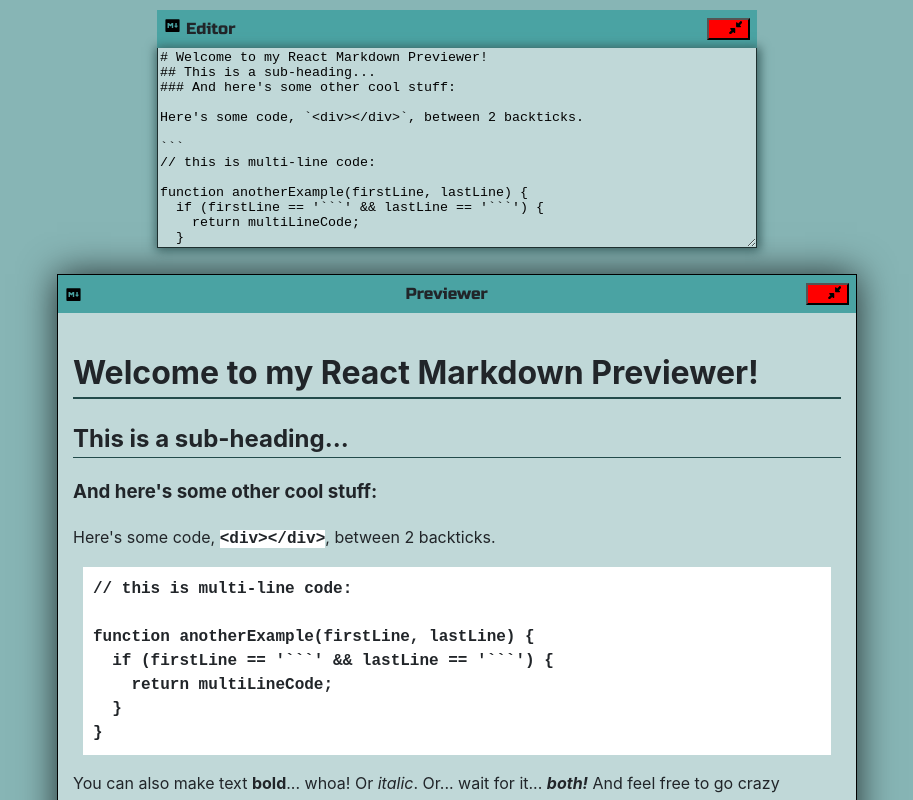
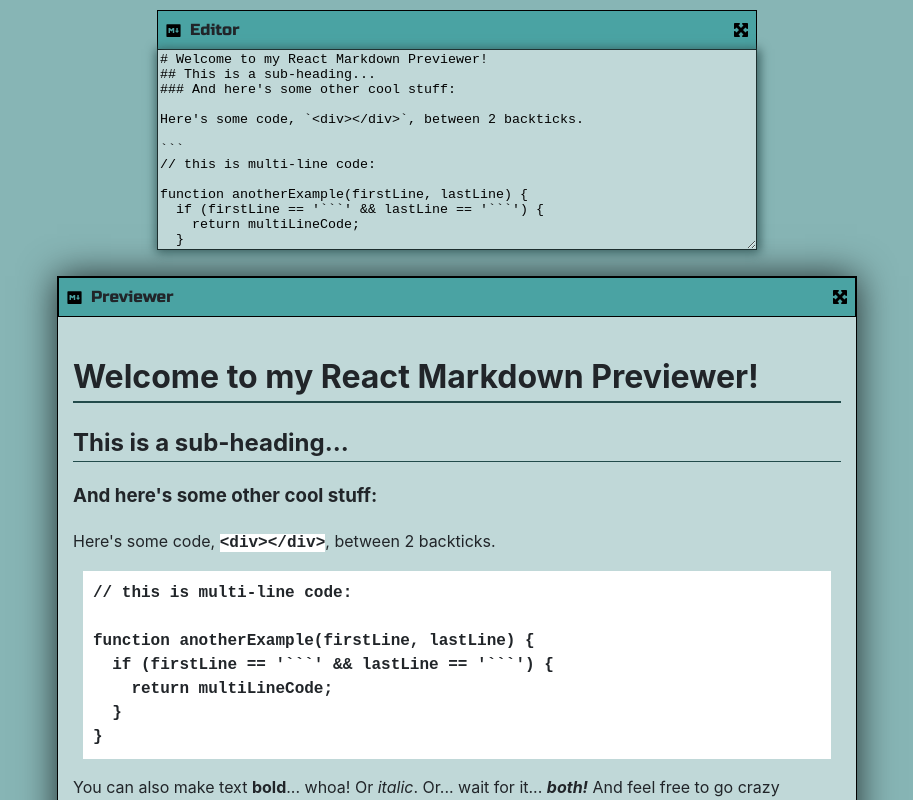
Before and after one commit to EduardoWebSolutions/markdown-previewer, a React (Vite) app: page / in a window 1280 px wide. Shown: the top 800 px of the page, without its empty margins (183-1096 px from the left). Built offline with nearby package versions, Linux system fonts and the light colour scheme.

Commit message:
refact: Logic seperate into different components

```diff
--- a/src/App.tsx
+++ b/src/App.tsx
@@ -1,10 +1,7 @@
-import React, { useState } from "react";
-import ReactMarkdown from "react-markdown";
-import remarkGfm from "remark-gfm";
 import GlobalStyle from "./global.ts";
-import MarkdownLogo from "./assets/MarkdownLogo.tsx";
-import MaximizeLogo from "./assets/MaximizeLogo.tsx";
-import MinimizeLogo from "./assets/MinimizeLogo.tsx";
+import Editor from "./Components/Editor.tsx";
+import { useState } from "react";
+import Previewer from "./Components/Previewer.tsx";
 
 function App() {
   const [text, setText] =
@@ -40,9 +37,9 @@
 And here. | Okay. | I think we get it.
 
 - And of course there are lists.
-  - Some are bulleted.
-     - With different indentation levels.
-        - That look like this.
+- Some are bulleted.
+- With different indentation levels.
+- That look like this.
 
 
 1. And there are numbered lists too.
@@ -51,61 +48,15 @@
 
 ![Markdown Logo](https://upload.wikimedia.org/wikipedia/commons/thumb/4/48/Markdown-mark.svg/1200px-Markdown-mark.svg.png)`);
 
-  const [active, setActive] = useState<boolean>(false);
-
   const handleChange = (e: React.ChangeEvent<HTMLTextAreaElement>) => {
     setText(e.target.value);
-  };
-
-  const handleActive = () => {
-    setActive((prevActive) => !prevActive);
-    console.log(active);
   };
 
   return (
     <>
       <GlobalStyle />
-      <div>
-        <div id="editorWrap">
-          <div className="toolbar">
-            <div>
-              <MarkdownLogo />
-              Editor
-            </div>
-            <div>
-              {active ? (
-                <MaximizeLogo
-                  className={active ? "active" : "hidden"}
-                  onClick={handleActive}
-                />
-              ) : (
-                <MinimizeLogo
-                  className={active ? "active" : "hidden"}
-                  onClick={handleActive}
-                />
-              )}
-            </div>
-          </div>
-          <textarea name="" id="" onChange={handleChange}>
-            {text}
-          </textarea>
-        </div>
-        <div id="previewerWrap">
-          <div className="toolbar">
-            <MarkdownLogo />
-            Previewer
-            <MinimizeLogo
-              className={active ? "active" : "hidden"}
-              onClick={handleActive}
-            />
-          </div>
-          <div id="previewerWrap-2">
-            <ReactMarkdown remarkPlugins={[remarkGfm]} className="foo">
-              {text}
-            </ReactMarkdown>
-          </div>
-        </div>
-      </div>
+      <Editor text={text} onChange={handleChange} />
+      <Previewer text={text} />
     </>
   );
 }
--- /dev/null
+++ b/src/Components/Editor.tsx
@@ -0,0 +1,17 @@
+import { ChildProps } from "../../utils/Types";
+import Toolbar from "./Toolbar";
+
+const Editor: React.FC<ChildProps> = (props) => {
+  const { text, onChange } = props;
+
+  return (
+    <div id="editorWrap">
+      <Toolbar name="Editor" />
+      <textarea name="" id="" onChange={onChange}>
+        {text}
+      </textarea>
+    </div>
+  );
+};
+
+export default Editor;
--- /dev/null
+++ b/src/Components/MinMax.tsx
@@ -0,0 +1,23 @@
+import MaximizeIcon from "../assets/MaximizeIcon";
+import MinimizeIcon from "../assets/MinimizeIcon";
+import React, { useState } from "react";
+
+const MinMax: React.FC = () => {
+  const [active, setActive] = useState<boolean>(false);
+
+  const handleActive = () => {
+    setActive((prevActive) => !prevActive);
+  };
+
+  return (
+    <>
+      {active ? (
+        <MinimizeIcon onClick={handleActive} className="active" />
+      ) : (
+        <MaximizeIcon onClick={handleActive} className="active" />
+      )}
+    </>
+  );
+};
+
+export default MinMax;
--- /dev/null
+++ b/src/Components/Previewer.tsx
@@ -0,0 +1,21 @@
+import React from "react";
+import ReactMarkdown from "react-markdown";
+import remarkGfm from "remark-gfm";
+import { PreviewerProps } from "../../utils/Types";
+import Toolbar from "./Toolbar";
+
+const Previewer: React.FC<PreviewerProps> = (props) => {
+  const { text } = props;
+  return (
+    <div id="previewerWrap">
+      <Toolbar name="Previewer" />
+      <div id="previewerWrap-2">
+        <ReactMarkdown remarkPlugins={[remarkGfm]} className="foo">
+          {text}
+        </ReactMarkdown>
+      </div>
+    </div>
+  );
+};
+
+export default Previewer;
--- /dev/null
+++ b/src/Components/Toolbar.tsx
@@ -0,0 +1,19 @@
+import React from "react";
+import MinMax from "./MinMax";
+import MarkdownLogo from "../assets/MarkdownLogo";
+import { ToolbarProps } from "../../utils/Types";
+
+const Toolbar: React.FC<ToolbarProps> = (props) => {
+  const { name } = props;
+  return (
+    <div className="toolbar">
+      <div className="center">
+        <MarkdownLogo />
+        {name}
+      </div>
+      <MinMax />
+    </div>
+  );
+};
+
+export default Toolbar;
--- /dev/null
+++ b/src/assets/MaximizeIcon.tsx
@@ -0,0 +1,20 @@
+interface MaximizeProps {
+  className?: string;
+  onClick: () => void;
+}
+
+const MaximizeIcon: React.FC<MaximizeProps> = ({ className, onClick }) => {
+  return (
+    <svg
+      xmlns="http://www.w3.org/2000/svg"
+      height="1em"
+      viewBox="0 0 512 512"
+      className={className}
+      onClick={onClick}
+    >
+      <path d="M200 32H56C42.7 32 32 42.7 32 56V200c0 9.7 5.8 18.5 14.8 22.2s19.3 1.7 26.2-5.2l40-40 79 79-79 79L73 295c-6.9-6.9-17.2-8.9-26.2-5.2S32 302.3 32 312V456c0 13.3 10.7 24 24 24H200c9.7 0 18.5-5.8 22.2-14.8s1.7-19.3-5.2-26.2l-40-40 79-79 79 79-40 40c-6.9 6.9-8.9 17.2-5.2 26.2s12.5 14.8 22.2 14.8H456c13.3 0 24-10.7 24-24V312c0-9.7-5.8-18.5-14.8-22.2s-19.3-1.7-26.2 5.2l-40 40-79-79 79-79 40 40c6.9 6.9 17.2 8.9 26.2 5.2s14.8-12.5 14.8-22.2V56c0-13.3-10.7-24-24-24H312c-9.7 0-18.5 5.8-22.2 14.8s-1.7 19.3 5.2 26.2l40 40-79 79-79-79 40-40c6.9-6.9 8.9-17.2 5.2-26.2S209.7 32 200 32z" />
+    </svg>
+  );
+};
+
+export default MaximizeIcon;
--- a/src/assets/MaximizeLogo.tsx
+++ /dev/null
@@ -1,22 +0,0 @@
-import React from "react";
-
-interface MaximizeProps {
-  className?: string;
-  onClick: () => void;
-}
-
-const MaximizeLogo: React.FC<MaximizeProps> = ({ className, onClick }) => {
-  return (
-    <button className={className} onClick={onClick}>
-      <svg
-        xmlns="http://www.w3.org/2000/svg"
-        height="1em"
-        viewBox="0 0 512 512"
-      >
-        <path d="M456 224H312c-13.3 0-24-10.7-24-24V56c0-9.7 5.8-18.5 14.8-22.2s19.3-1.7 26.2 5.2l40 40L442.3 5.7C446 2 450.9 0 456 0s10 2 13.7 5.7l36.7 36.7C510 46 512 50.9 512 56s-2 10-5.7 13.7L433 143l40 40c6.9 6.9 8.9 17.2 5.2 26.2s-12.5 14.8-22.2 14.8zm0 64c9.7 0 18.5 5.8 22.2 14.8s1.7 19.3-5.2 26.2l-40 40 73.4 73.4c3.6 3.6 5.7 8.5 5.7 13.7s-2 10-5.7 13.7l-36.7 36.7C466 510 461.1 512 456 512s-10-2-13.7-5.7L369 433l-40 40c-6.9 6.9-17.2 8.9-26.2 5.2s-14.8-12.5-14.8-22.2V312c0-13.3 10.7-24 24-24H456zm-256 0c13.3 0 24 10.7 24 24V456c0 9.7-5.8 18.5-14.8 22.2s-19.3 1.7-26.2-5.2l-40-40L69.7 506.3C66 510 61.1 512 56 512s-10-2-13.7-5.7L5.7 469.7C2 466 0 461.1 0 456s2-10 5.7-13.7L79 369 39 329c-6.9-6.9-8.9-17.2-5.2-26.2s12.5-14.8 22.2-14.8H200zM56 224c-9.7 0-18.5-5.8-22.2-14.8s-1.7-19.3 5.2-26.2l40-40L5.7 69.7C2 66 0 61.1 0 56s2-10 5.7-13.7L42.3 5.7C46 2 50.9 0 56 0s10 2 13.7 5.7L143 79l40-40c6.9-6.9 17.2-8.9 26.2-5.2s14.8 12.5 14.8 22.2V200c0 13.3-10.7 24-24 24H56z" />
-      </svg>
-    </button>
-  );
-};
-
-export default MaximizeLogo;
--- /dev/null
+++ b/src/assets/MinimizeIcon.tsx
@@ -0,0 +1,20 @@
+interface MinimizeProps {
+  className?: string;
+  onClick: () => void;
+}
+
+const MinimizeIcon: React.FC<MinimizeProps> = ({ className, onClick }) => {
+  return (
+    <svg
+      xmlns="http://www.w3.org/2000/svg"
+      height="1em"
+      viewBox="0 0 512 512"
+      className={className}
+      onClick={onClick}
+    >
+      <path d="M456 224H312c-13.3 0-24-10.7-24-24V56c0-9.7 5.8-18.5 14.8-22.2s19.3-1.7 26.2 5.2l40 40L442.3 5.7C446 2 450.9 0 456 0s10 2 13.7 5.7l36.7 36.7C510 46 512 50.9 512 56s-2 10-5.7 13.7L433 143l40 40c6.9 6.9 8.9 17.2 5.2 26.2s-12.5 14.8-22.2 14.8zm0 64c9.7 0 18.5 5.8 22.2 14.8s1.7 19.3-5.2 26.2l-40 40 73.4 73.4c3.6 3.6 5.7 8.5 5.7 13.7s-2 10-5.7 13.7l-36.7 36.7C466 510 461.1 512 456 512s-10-2-13.7-5.7L369 433l-40 40c-6.9 6.9-17.2 8.9-26.2 5.2s-14.8-12.5-14.8-22.2V312c0-13.3 10.7-24 24-24H456zm-256 0c13.3 0 24 10.7 24 24V456c0 9.7-5.8 18.5-14.8 22.2s-19.3 1.7-26.2-5.2l-40-40L69.7 506.3C66 510 61.1 512 56 512s-10-2-13.7-5.7L5.7 469.7C2 466 0 461.1 0 456s2-10 5.7-13.7L79 369 39 329c-6.9-6.9-8.9-17.2-5.2-26.2s12.5-14.8 22.2-14.8H200zM56 224c-9.7 0-18.5-5.8-22.2-14.8s-1.7-19.3 5.2-26.2l40-40L5.7 69.7C2 66 0 61.1 0 56s2-10 5.7-13.7L42.3 5.7C46 2 50.9 0 56 0s10 2 13.7 5.7L143 79l40-40c6.9-6.9 17.2-8.9 26.2-5.2s14.8 12.5 14.8 22.2V200c0 13.3-10.7 24-24 24H56z" />
+    </svg>
+  );
+};
+
+export default MinimizeIcon;
--- a/src/assets/MinimizeLogo.tsx
+++ /dev/null
@@ -1,25 +0,0 @@
-interface MinimizeProps {
-  className?: string;
-  onClick: () => void;
-}
-
-const MinimizeLogo: React.FC<MinimizeProps> = ({ className, onClick }) => {
-  return (
-    <button className={className} onClick={onClick}>
-      <svg
-        xmlns="http://www.w3.org/2000/svg"
-        height="1em"
-        viewBox="0 0 512 512"
-      ></svg>
-      <svg
-        xmlns="http://www.w3.org/2000/svg"
-        height="1em"
-        viewBox="0 0 512 512"
-      >
-        <path d="M439 7c9.4-9.4 24.6-9.4 33.9 0l32 32c9.4 9.4 9.4 24.6 0 33.9l-87 87 39 39c6.9 6.9 8.9 17.2 5.2 26.2s-12.5 14.8-22.2 14.8H296c-13.3 0-24-10.7-24-24V72c0-9.7 5.8-18.5 14.8-22.2s19.3-1.7 26.2 5.2l39 39L439 7zM72 272H216c13.3 0 24 10.7 24 24V440c0 9.7-5.8 18.5-14.8 22.2s-19.3 1.7-26.2-5.2l-39-39L73 505c-9.4 9.4-24.6 9.4-33.9 0L7 473c-9.4-9.4-9.4-24.6 0-33.9l87-87L55 313c-6.9-6.9-8.9-17.2-5.2-26.2s12.5-14.8 22.2-14.8z" />
-      </svg>
-    </button>
-  );
-};
-
-export default MinimizeLogo;
--- a/src/global.ts
+++ b/src/global.ts
@@ -76,6 +76,7 @@
     align-items: center;
     padding: 7px;
     justify-content: space-between;
+    border: 1px solid black;
 }
 
 .maximize, .minimize {
@@ -83,29 +84,35 @@
     position: relative;
 
 }
+
 .maximize:hover, .minimize:hover {
     fill: green;
 }
+
 .active {
-    fill: blue;
-    background-color: blue;
+   cursor: pointer;
 }
 
-.hidden {
-    background-color: red;
+.active:hover {
+    fill: lightgreen;
+}
+
+.center {
+    display: flex;
+    align-items: center;
+}
+
+.center svg {
+    margin-right: 8px;
 }
 
 .markLogo {
     margin-right: 5px;
 }
 
-.toolbar-title {
-    display: flex;
-    align-items: center;
-}
-
 #editorWrap {
     box-sizing: border-box;
+    min-width: 600px;
     max-width: 600px;
     margin: auto;
 }
@@ -122,6 +129,7 @@
     box-shadow: 0px 0px 35px 0px rgba(0,0,0,0.75);
     border: 1px solid black;
     max-width: 800px;
+    min-width: 800px;
     margin: 1.25rem auto;
     min-height: 200px;
     overflow-wrap: break-word;
--- a/tsconfig.json
+++ b/tsconfig.json
@@ -20,6 +20,6 @@
     "noUnusedParameters": true,
     "noFallthroughCasesInSwitch": true
   },
-  "include": ["src"],
+  "include": ["src", "utils/Types.ts"],
   "references": [{ "path": "./tsconfig.node.json" }]
 }
--- /dev/null
+++ b/utils/Types.ts
@@ -0,0 +1,18 @@
+import { ChangeEvent } from "react";
+
+export interface ParentProps {
+  text: string;
+  onChange: (newText: string) => void;
+}
+export interface ChildProps {
+  text: string;
+  onChange: (e: ChangeEvent<HTMLTextAreaElement>) => void;
+}
+
+export interface ToolbarProps {
+  name: string;
+}
+
+export type PreviewerProps = {
+  text: string;
+};
```
